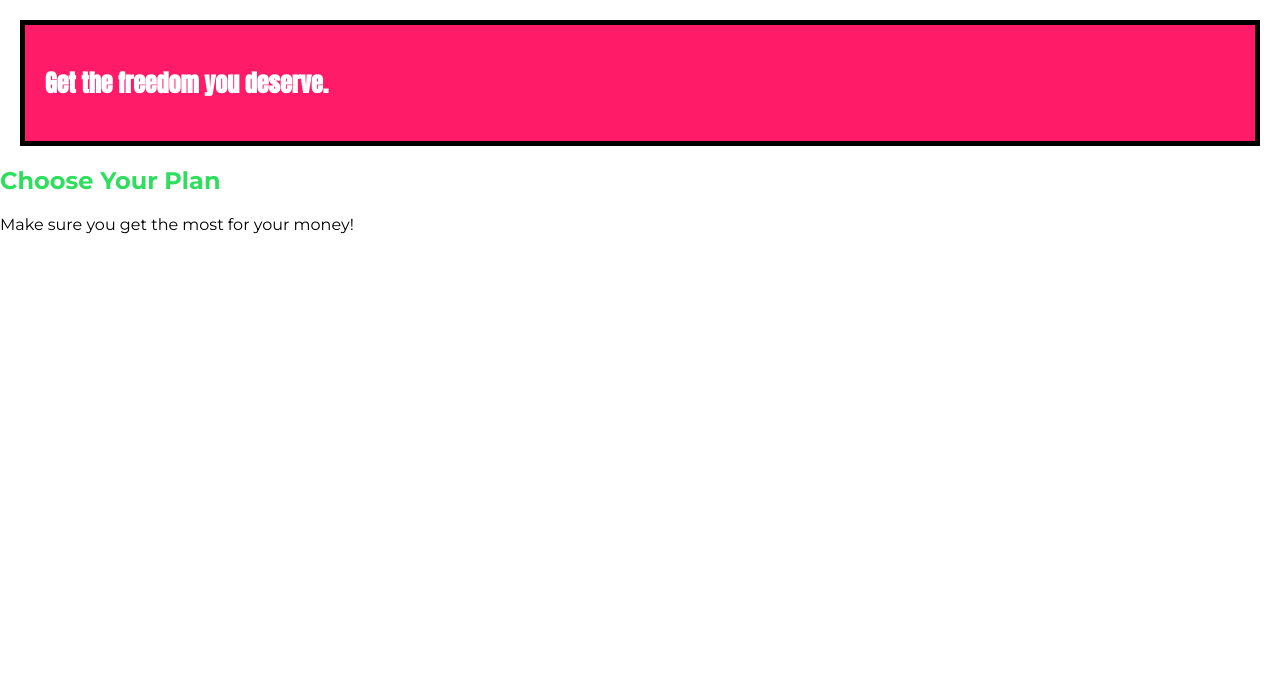
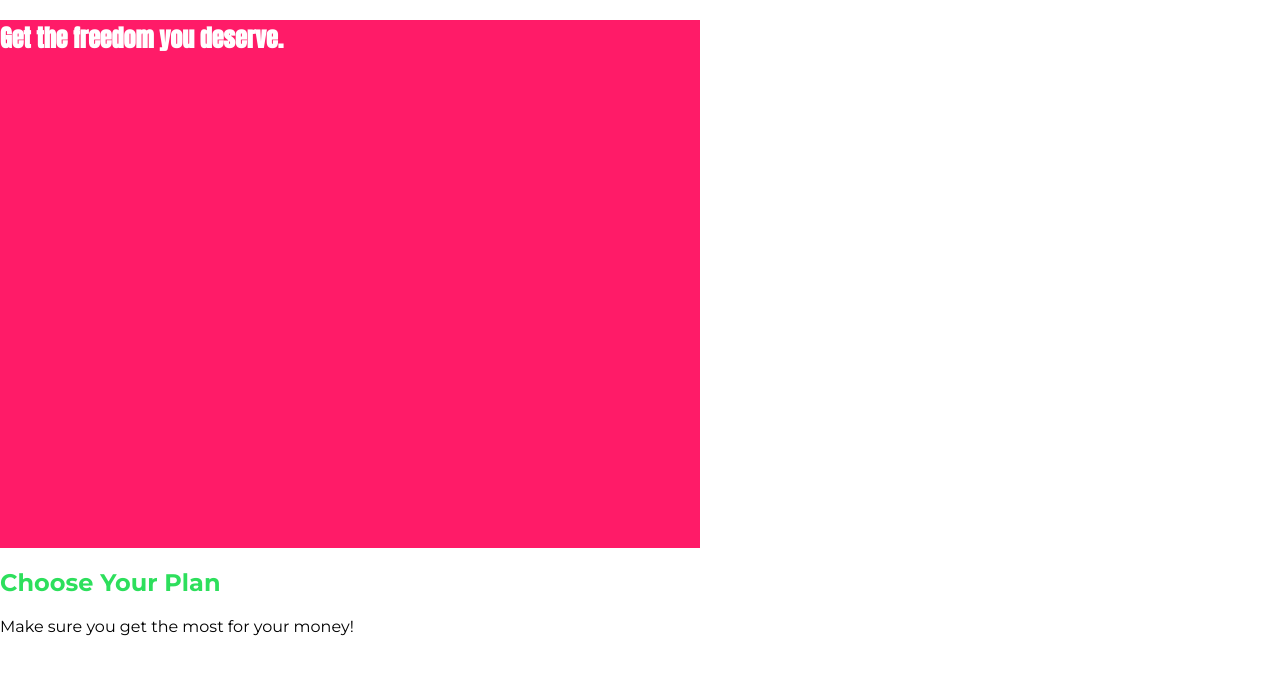
Before and after one commit to Tyler026/Learning-CSS, a plain HTML site: page CSS-Foundations/index.html in a window 1280 px wide. Drawn offline with Linux system fonts and the light colour scheme.

Commit message:
PX and Percentages

```diff
--- a/CSS-Foundations/main.css
+++ b/CSS-Foundations/main.css
@@ -5,15 +5,8 @@ body {
 
 #product-overview {
     background: #ff1b68;
-    padding: 20px;
-    border: 5px black solid;
-    margin: 20px; /*Short Hand*/
-
-    /*Long Hand*/
-    /* margin-top: 20px;
-    margin-right: 20px;
-    margin-bottom: 20px;
-    margin-left: 20px; */
+    width: 700px;
+    height: 528px;
 }
 
 .section-title {
```
